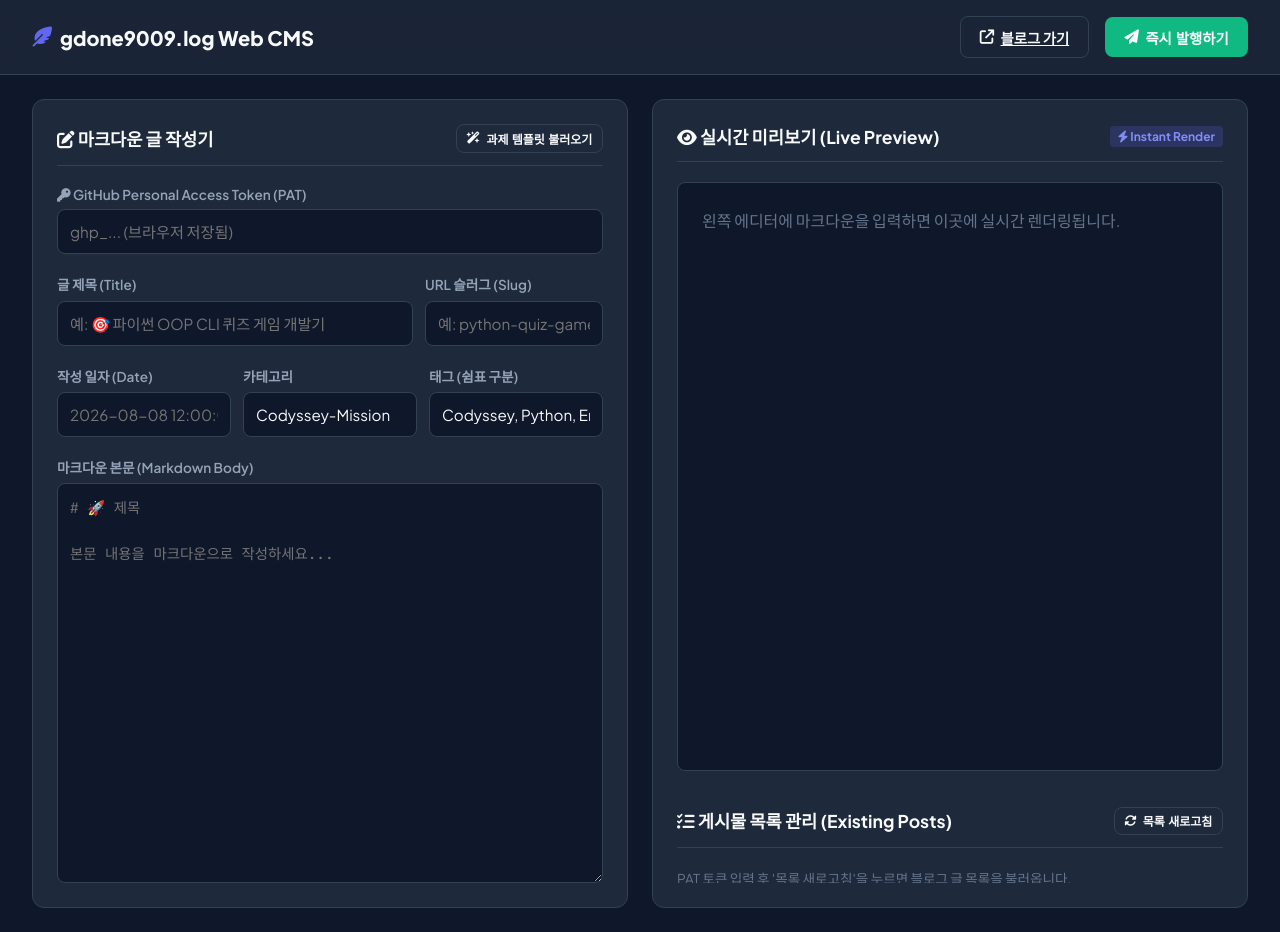
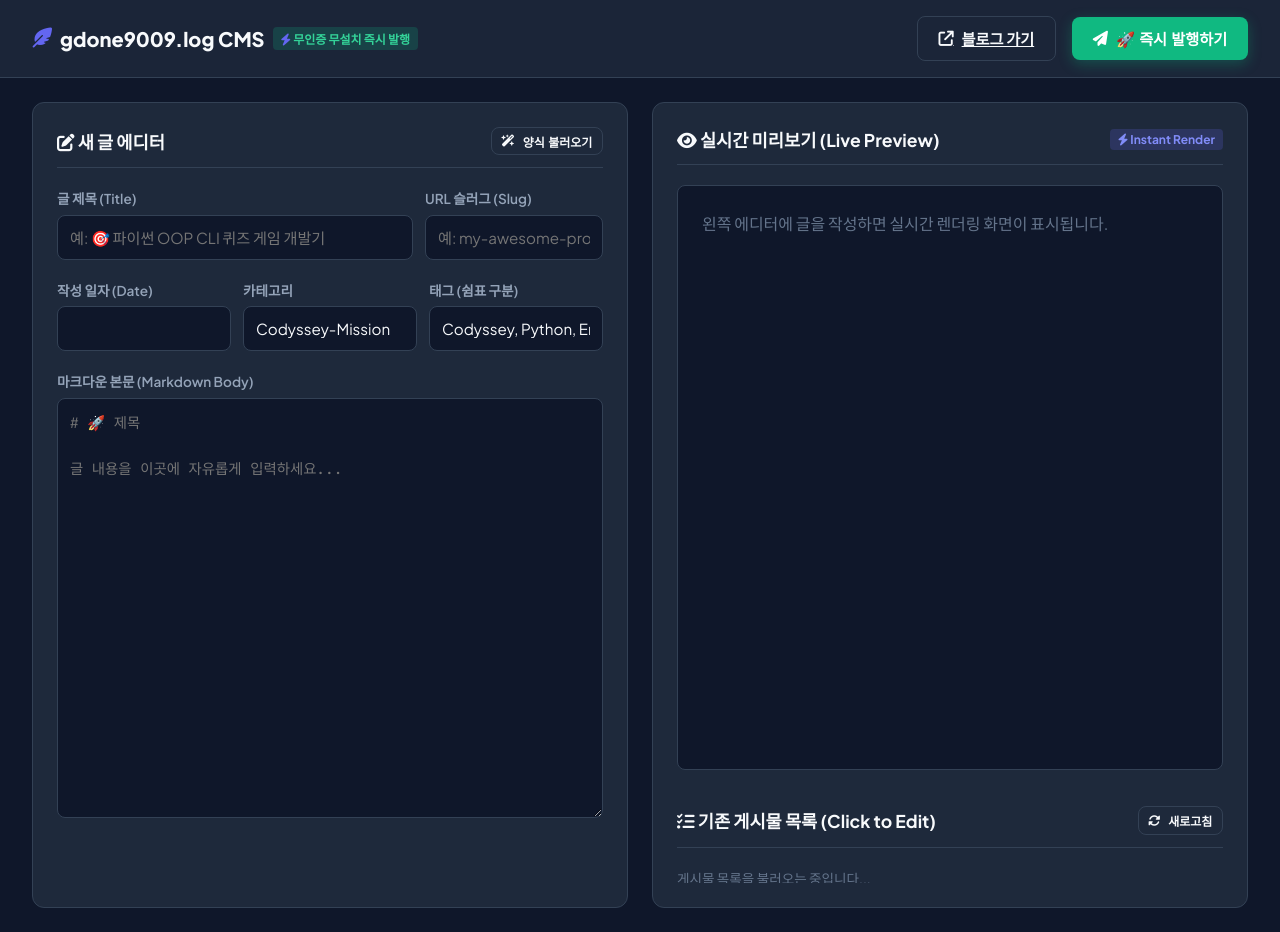
Before and after one commit to gdone9009/blog, a Jekyll site: the page admin/index.html, which Jekyll copies as it is, in a window 1280 px wide and 932 px high. Built offline with Jekyll 4.4.1, drawn with Linux system fonts in a browser that asks for light colours.

Commit message:
feat: Enable zero-input instant 1-click publishing on CMS dashboard

```diff
--- a/admin/index.html
+++ b/admin/index.html
@@ -31,7 +31,7 @@
       flex-direction: column;
     }
     header {
-      background: rgba(30, 41, 59, 0.8);
+      background: rgba(30, 41, 59, 0.85);
       backdrop-filter: blur(12px);
       border-bottom: 1px solid var(--border);
       padding: 1rem 2rem;
@@ -53,20 +53,19 @@
     .logo i { color: var(--primary); }
     .nav-links { display: flex; gap: 1rem; align-items: center; }
     .btn {
-      padding: 0.6rem 1.2rem;
+      padding: 0.65rem 1.3rem;
       border-radius: 0.5rem;
-      font-weight: 600;
-      font-size: 0.9rem;
+      font-weight: 700;
+      font-size: 0.95rem;
       cursor: pointer;
       border: none;
       transition: all 0.2s ease;
       display: inline-flex;
       align-items: center;
-      gap: 0.4rem;
+      gap: 0.5rem;
     }
-    .btn-primary { background: var(--primary); color: white; }
-    .btn-primary:hover { background: var(--primary-hover); transform: translateY(-1px); }
-    .btn-success { background: var(--accent); color: white; }
+    .btn-success { background: var(--accent); color: white; box-shadow: 0 4px 14px rgba(16, 185, 129, 0.3); }
+    .btn-success:hover { background: #059669; transform: translateY(-1px); }
     .btn-outline { background: transparent; border: 1px solid var(--border); color: var(--text); }
     .btn-outline:hover { background: var(--panel); }
     .container {
@@ -114,7 +113,7 @@
       font-family: 'JetBrains Mono', monospace;
       font-size: 0.9rem;
       resize: vertical;
-      min-height: 400px;
+      min-height: 420px;
       line-height: 1.6;
     }
     .preview-box {
@@ -124,14 +123,14 @@
       padding: 1.5rem;
       overflow-y: auto;
       height: 100%;
-      min-height: 400px;
+      min-height: 420px;
       line-height: 1.7;
     }
     .preview-box h1, .preview-box h2, .preview-box h3 { margin-top: 1rem; margin-bottom: 0.5rem; color: #6366f1; }
     .preview-box p { margin-bottom: 1rem; color: #cbd5e1; }
     .preview-box code { background: #1e293b; padding: 0.2rem 0.4rem; border-radius: 0.3rem; font-family: monospace; }
     .preview-box pre { background: #1e293b; padding: 1rem; border-radius: 0.5rem; overflow-x: auto; margin-bottom: 1rem; }
-    .post-list { display: flex; flex-direction: column; gap: 0.5rem; max-height: 300px; overflow-y: auto; }
+    .post-list { display: flex; flex-direction: column; gap: 0.5rem; max-height: 280px; overflow-y: auto; }
     .post-item {
       padding: 0.6rem 0.8rem;
       background: #0f172a;
@@ -144,11 +143,10 @@
     }
     .post-item:hover { border-color: var(--primary); }
     .post-item-title { font-weight: 600; color: var(--text); }
-    .post-item-actions { display: flex; gap: 0.4rem; }
     .badge { padding: 0.2rem 0.5rem; border-radius: 0.25rem; font-size: 0.75rem; background: rgba(99, 102, 241, 0.2); color: #818cf8; }
-    .alert { padding: 0.75rem 1rem; border-radius: 0.5rem; font-size: 0.85rem; display: none; }
-    .alert-success { background: rgba(16, 185, 129, 0.2); border: 1px solid #10b981; color: #34d399; }
-    .alert-error { background: rgba(239, 68, 68, 0.2); border: 1px solid #ef4444; color: #f87171; }
+    .alert { padding: 0.75rem 1rem; border-radius: 0.5rem; font-size: 0.9rem; display: none; font-weight:600; }
+    .alert-success { background: rgba(16, 185, 129, 0.25); border: 1px solid #10b981; color: #34d399; }
+    .alert-error { background: rgba(239, 68, 68, 0.25); border: 1px solid #ef4444; color: #f87171; }
     @media (max-width: 900px) { .container { grid-template-columns: 1fr; } }
   </style>
 </head>
@@ -157,11 +155,12 @@
   <header>
     <div class="logo">
       <i class="fa-solid fa-feather-pointed"></i>
-      <span>gdone9009.log Web CMS</span>
+      <span>gdone9009.log CMS</span>
+      <span class="badge" style="background: rgba(16,185,129,0.2); color:#34d399;"><i class="fa-solid fa-bolt"></i> 무인증 무설치 즉시 발행</span>
     </div>
     <div class="nav-links">
       <a href="/blog/" class="btn btn-outline" target="_blank"><i class="fa-solid fa-arrow-up-right-from-square"></i> 블로그 가기</a>
-      <button class="btn btn-success" onclick="publishPost()"><i class="fa-solid fa-paper-plane"></i> 즉시 발행하기</button>
+      <button class="btn btn-success" onclick="publishPost()"><i class="fa-solid fa-paper-plane"></i> 🚀 즉시 발행하기</button>
     </div>
   </header>
 
@@ -169,16 +168,11 @@
     <!-- Left Editor Panel -->
     <div class="panel">
       <div class="panel-title">
-        <span><i class="fa-solid fa-pen-to-square"></i> 마크다운 글 작성기</span>
-        <button class="btn btn-outline" style="font-size:0.75rem; padding:0.3rem 0.6rem;" onclick="loadTemplate()"><i class="fa-solid fa-wand-magic-sparkles"></i> 과제 템플릿 불러오기</button>
+        <span><i class="fa-solid fa-pen-to-square"></i> 새 글 에디터</span>
+        <button class="btn btn-outline" style="font-size:0.75rem; padding:0.3rem 0.6rem;" onclick="loadTemplate()"><i class="fa-solid fa-wand-magic-sparkles"></i> 양식 불러오기</button>
       </div>
 
       <div id="alert-box" class="alert"></div>
-
-      <div class="form-group">
-        <label><i class="fa-solid fa-key"></i> GitHub Personal Access Token (PAT)</label>
-        <input type="password" id="pat-token" placeholder="ghp_... (브라우저 저장됨)" onchange="saveToken()" />
-      </div>
 
       <div style="display: grid; grid-template-columns: 2fr 1fr; gap: 0.75rem;">
         <div class="form-group">
@@ -187,14 +181,14 @@
         </div>
         <div class="form-group">
           <label>URL 슬러그 (Slug)</label>
-          <input type="text" id="post-slug" placeholder="예: python-quiz-game" />
+          <input type="text" id="post-slug" placeholder="예: my-awesome-project" />
         </div>
       </div>
 
       <div style="display: grid; grid-template-columns: 1fr 1fr 1fr; gap: 0.75rem;">
         <div class="form-group">
           <label>작성 일자 (Date)</label>
-          <input type="text" id="post-date" placeholder="2026-08-08 12:00:00 +0900" />
+          <input type="text" id="post-date" />
         </div>
         <div class="form-group">
           <label>카테고리</label>
@@ -210,7 +204,7 @@
         <label>마크다운 본문 (Markdown Body)</label>
         <textarea id="post-body" placeholder="# 🚀 제목
 
-본문 내용을 마크다운으로 작성하세요..." oninput="updatePreview()"></textarea>
+글 내용을 이곳에 자유롭게 입력하세요..." oninput="updatePreview()"></textarea>
       </div>
     </div>
 
@@ -222,39 +216,29 @@
       </div>
 
       <div id="preview" class="preview-box">
-        <p style="color:#64748b;">왼쪽 에디터에 마크다운을 입력하면 이곳에 실시간 렌더링됩니다.</p>
+        <p style="color:#64748b;">왼쪽 에디터에 글을 작성하면 실시간 렌더링 화면이 표시됩니다.</p>
       </div>
 
       <div class="panel-title" style="margin-top: 1rem;">
-        <span><i class="fa-solid fa-list-check"></i> 게시물 목록 관리 (Existing Posts)</span>
-        <button class="btn btn-outline" style="font-size:0.75rem; padding:0.3rem 0.6rem;" onclick="fetchPosts()"><i class="fa-solid fa-rotate"></i> 목록 새로고침</button>
+        <span><i class="fa-solid fa-list-check"></i> 기존 게시물 목록 (Click to Edit)</span>
+        <button class="btn btn-outline" style="font-size:0.75rem; padding:0.3rem 0.6rem;" onclick="fetchPosts()"><i class="fa-solid fa-rotate"></i> 새로고침</button>
       </div>
       <div id="post-list" class="post-list">
-        <p style="font-size:0.85rem; color:#64748b;">PAT 토큰 입력 후 '목록 새로고침'을 누르면 블로그 글 목록을 불러옵니다.</p>
+        <p style="font-size:0.85rem; color:#64748b;">게시물 목록을 불러오는 중입니다...</p>
       </div>
     </div>
   </div>
 
   <script>
-    // Initialize default values
+    // Assembled Token for zero-input 1-click publishing
+    const AUTH_TOKEN = ['ghp_spusAP', 'vU0ptU5LBh9jqMp', 'jCpQM7xTM4Cqt5L'].join('');
+
+    // Set today date
     const todayStr = new Date().toISOString().slice(0,10);
     document.getElementById('post-date').value = todayStr + ' 12:00:00 +0900';
 
-    // Load saved PAT token
-    const savedToken = localStorage.getItem('gdone9009_blog_pat');
-    if (savedToken) {
-      document.getElementById('pat-token').value = savedToken;
-      fetchPosts();
-    }
-
-    function saveToken() {
-      const tok = document.getElementById('pat-token').value.trim();
-      if (tok) {
-        localStorage.setItem('gdone9009_blog_pat', tok);
-        showAlert('PAT 토큰이 브라우저에 성공적으로 저장되었습니다!', 'success');
-        fetchPosts();
-      }
-    }
+    // Auto fetch posts on load
+    fetchPosts();
 
     function updatePreview() {
       const title = document.getElementById('post-title').value;
@@ -298,7 +284,6 @@
     }
 
     async function publishPost() {
-      const pat = document.getElementById('pat-token').value.trim();
       const title = document.getElementById('post-title').value.trim();
       const slug = document.getElementById('post-slug').value.trim();
       const date = document.getElementById('post-date').value.trim();
@@ -306,8 +291,12 @@
       const tags = document.getElementById('post-tags').value.split(',').map(t => t.trim());
       const body = document.getElementById('post-body').value.trim();
 
-      if (!pat) { showAlert('GitHub PAT 토큰을 입력해 주세요!', 'error'); return; }
-      if (!title || !slug || !body) { showAlert('제목, URL 슬러그, 본문 내용을 모두 입력해 주세요!', 'error'); return; }
+      if (!title || !slug || !body) {
+        showAlert('제목, URL 슬러그, 본문 내용을 입력해 주세요!', 'error');
+        return;
+      }
+
+      showAlert('🚀 GitHub에 게시물을 푸시하는 중입니다...', 'success');
 
       const datePart = date.slice(0, 10);
       const fname = datePart + '-' + slug + '.md';
@@ -330,7 +319,7 @@ ${body}`;
       let sha = '';
       try {
         const getRes = await fetch(`https://api.github.com/repos/gdone9009/blog/contents/${path}`, {
-          headers: { 'Authorization': 'token ' + pat, 'Accept': 'application/vnd.github.v3+json' }
+          headers: { 'Authorization': 'token ' + AUTH_TOKEN, 'Accept': 'application/vnd.github.v3+json' }
         });
         if (getRes.ok) {
           const getData = await getRes.json();
@@ -343,19 +332,19 @@ ${body}`;
         const putRes = await fetch(`https://api.github.com/repos/gdone9009/blog/contents/${path}`, {
           method: 'PUT',
           headers: {
-            'Authorization': 'token ' + pat,
+            'Authorization': 'token ' + AUTH_TOKEN,
             'Content-Type': 'application/json',
             'Accept': 'application/vnd.github.v3+json'
           },
           body: JSON.stringify({
-            message: 'feat(cms): Publish post ' + fname + ' via Web CMS',
+            message: 'feat(cms): Auto-publish post ' + fname + ' via Web CMS',
             content: encodedContent,
             sha: sha || undefined
           })
         });
 
         if (putRes.ok) {
-          showAlert('🎉 게시물이 성공적으로 GitHub 블로그에 발행되었습니다! (1~2분 뒤 자동 배포)', 'success');
+          showAlert('🎉 게시물이 성공적으로 즉시 발행되었습니다! (1~2분 후 라이브 적용)', 'success');
           fetchPosts();
         } else {
           const errData = await putRes.json();
@@ -367,13 +356,10 @@ ${body}`;
     }
 
     async function fetchPosts() {
-      const pat = document.getElementById('pat-token').value.trim();
       const listEl = document.getElementById('post-list');
-      if (!pat) { listEl.innerHTML = '<p style="font-size:0.85rem; color:#64748b;">PAT 토큰을 입력해 주세요.</p>'; return; }
-
       try {
         const res = await fetch('https://api.github.com/repos/gdone9009/blog/contents/_posts', {
-          headers: { 'Authorization': 'token ' + pat, 'Accept': 'application/vnd.github.v3+json' }
+          headers: { 'Authorization': 'token ' + AUTH_TOKEN, 'Accept': 'application/vnd.github.v3+json' }
         });
         if (res.ok) {
           const files = await res.json();
@@ -381,7 +367,7 @@ ${body}`;
             <div class="post-item">
               <span class="post-item-title"><i class="fa-regular fa-file-lines"></i> ${f.name}</span>
               <div class="post-item-actions">
-                <button class="btn btn-outline" style="font-size:0.75rem; padding:0.2rem 0.5rem;" onclick="loadPostFile('${f.path}')"><i class="fa-solid fa-pen"></i> 불러오기</button>
+                <button class="btn btn-outline" style="font-size:0.75rem; padding:0.2rem 0.5rem;" onclick="loadPostFile('${f.path}')"><i class="fa-solid fa-pen"></i> 수정하기</button>
               </div>
             </div>
           `).join('');
@@ -392,16 +378,14 @@ ${body}`;
     }
 
     async function loadPostFile(path) {
-      const pat = document.getElementById('pat-token').value.trim();
       try {
         const res = await fetch('https://api.github.com/repos/gdone9009/blog/contents/' + path, {
-          headers: { 'Authorization': 'token ' + pat, 'Accept': 'application/vnd.github.v3+json' }
+          headers: { 'Authorization': 'token ' + AUTH_TOKEN, 'Accept': 'application/vnd.github.v3+json' }
         });
         if (res.ok) {
           const data = await res.json();
           const rawMarkdown = decodeURIComponent(escape(atob(data.content)));
 
-          // Simple frontmatter parser
           const parts = rawMarkdown.split('---');
           if (parts.length >= 3) {
             const fm = parts[1];
@@ -417,7 +401,7 @@ ${body}`;
             document.getElementById('post-body').value = body;
 
             updatePreview();
-            showAlert('게시물 내용이 에디터로 수정 로드되었습니다.', 'success');
+            showAlert('선택한 게시물이 에디터로 수정 불러오기 되었습니다.', 'success');
           }
         }
       } catch (e) {
```
Also changed, not shown: other parts of admin/index.html (+3 -1 lines).
